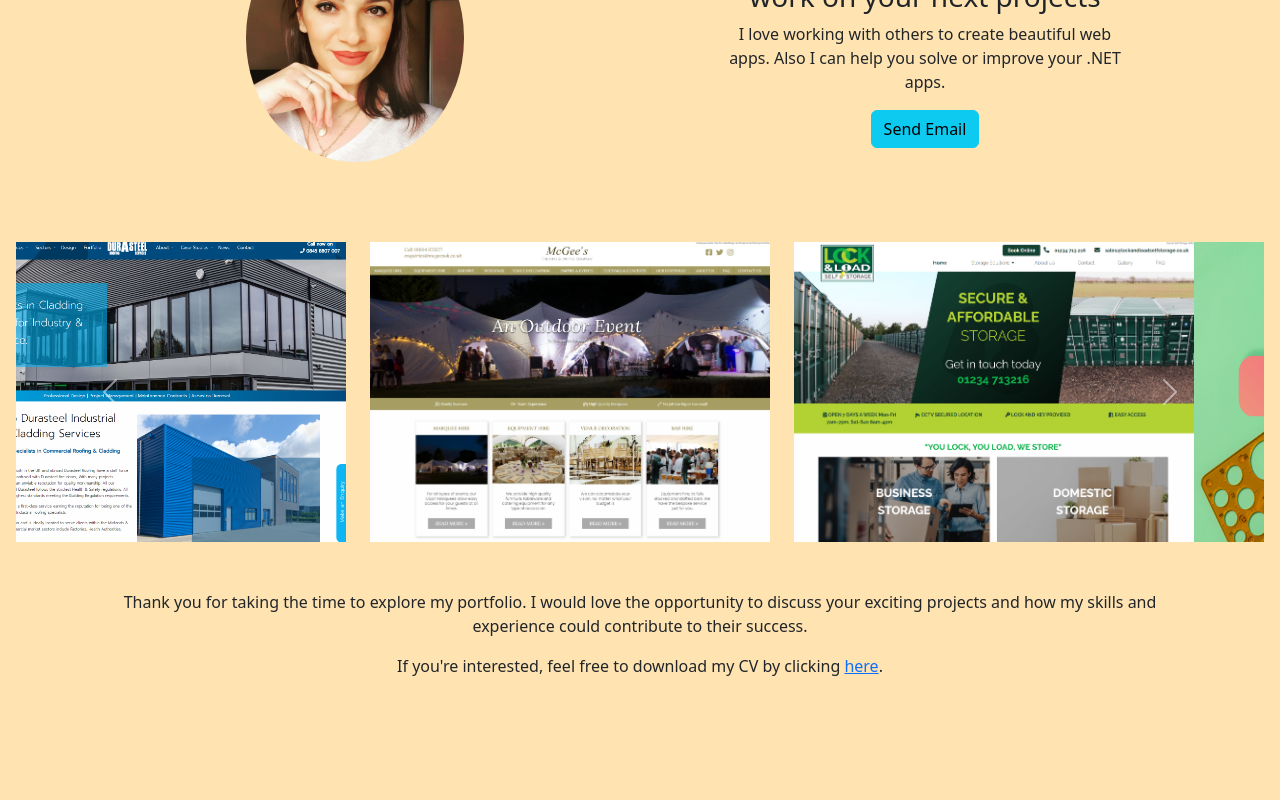
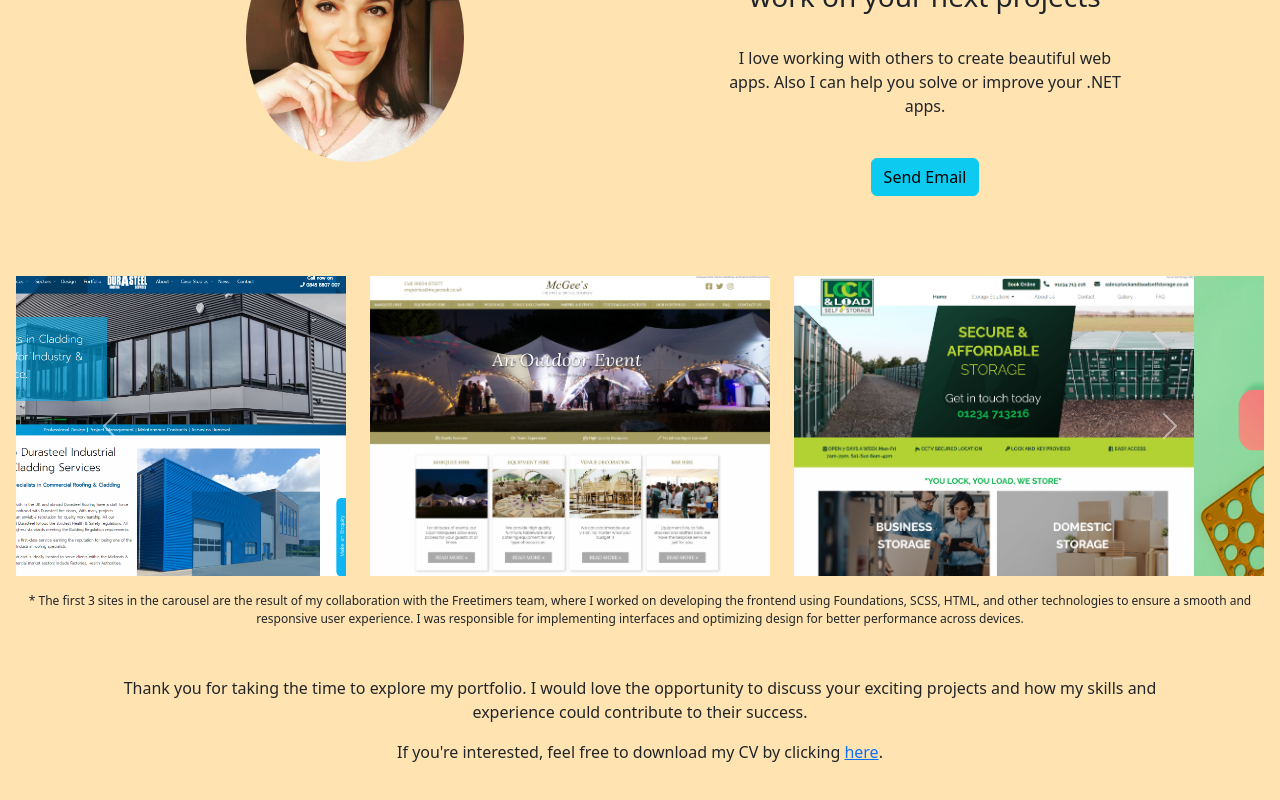
Before and after one commit to MadalinaBuu/portfolio, an Angular app: page / in a window 1280 px wide. Shown: the part 682-1482 px from the top of the page. Before the commit the page ends 1408 px from the top, so only its background shows below. Built offline with nearby package versions, Linux system fonts and the light colour scheme.

Commit message:
fixed padding for tablet and mobile and other changes

```diff
--- a/angular.json
+++ b/angular.json
@@ -103,6 +103,9 @@
             ],
             "scripts": []
           }
+        },
+        "deploy": {
+          "builder": "angular-cli-ghpages:deploy"
         }
       }
     }
--- a/package.json
+++ b/package.json
@@ -6,7 +6,8 @@
     "start": "ng serve",
     "build": "ng build",
     "watch": "ng build --watch --configuration development",
-    "test": "ng test"
+    "test": "ng test",
+    "deploy": "ng build --configuration=production --base-href /portfolio/ && npx ngh --dir=dist/portfolio/browser"
   },
   "private": true,
   "dependencies": {
@@ -28,6 +29,7 @@
     "@angular/cli": "^18.0.5",
     "@angular/compiler-cli": "^18.0.0",
     "@types/jasmine": "~5.1.0",
+    "angular-cli-ghpages": "^2.0.3",
     "jasmine-core": "~5.1.0",
     "karma": "~6.4.0",
     "karma-chrome-launcher": "~3.2.0",
--- a/src/app/app.component.html
+++ b/src/app/app.component.html
@@ -144,8 +144,10 @@
     <div class="col-md-6" style="padding-left: 5rem; padding-right: 5rem; text-align: center;
     padding-top: 2rem;">
       <h3>I'm Madalina, and I'd love to work on your next projects</h3>
+      <br>
       <p>I love working with others to create beautiful web apps. Also I can help you solve or improve your .NET apps.
       </p>
+      <br>
       <a href="mailto:madalina.ciucioiu@gmail.com" class="btn btn-info">Send Email</a>
     </div>
   </div>
--- a/src/app/carousel/carousel.component.html
+++ b/src/app/carousel/carousel.component.html
@@ -24,3 +24,7 @@
       <span class="visually-hidden">Next</span>
     </button>
   </div>
+
+  <div class="carousel-explanation">
+    * The first 3 sites in the carousel are the result of my collaboration with the Freetimers team, where I worked on developing the frontend using Foundations, SCSS, HTML, and other technologies to ensure a smooth and responsive user experience. I was responsible for implementing interfaces and optimizing design for better performance across devices.
+  </div>
--- a/src/app/carousel/carousel.component.scss
+++ b/src/app/carousel/carousel.component.scss
@@ -1,3 +1,9 @@
 .carousel-item img {
     height: 300px;
   }
+
+.carousel-explanation{
+  padding-top: 1rem;
+  font-size: 12px;
+  text-align: center;
+}
--- a/src/styles.scss
+++ b/src/styles.scss
@@ -87,6 +87,11 @@ body {
 @media (max-width: 992px) {
     body {
         .container {
+            .title-section {
+                text-align: center;
+                padding-left: 1rem;
+                padding-right: 1rem;
+            }
             .skills-section {
                 .skill-box {
                     min-height: 250px !important;
@@ -95,3 +100,15 @@ body {
         }
     }
 }
+
+// @media (max-width: 770px) {
+//     body {
+//         .container {
+//             .title-section {
+//                 text-align: center;
+//                 padding-left: 1rem;
+//                 padding-right: 1rem;
+//             }
+//         }
+//     }
+// }
```
Also changed, not shown: 2 other files (tests, documents, lock files or other folders).
